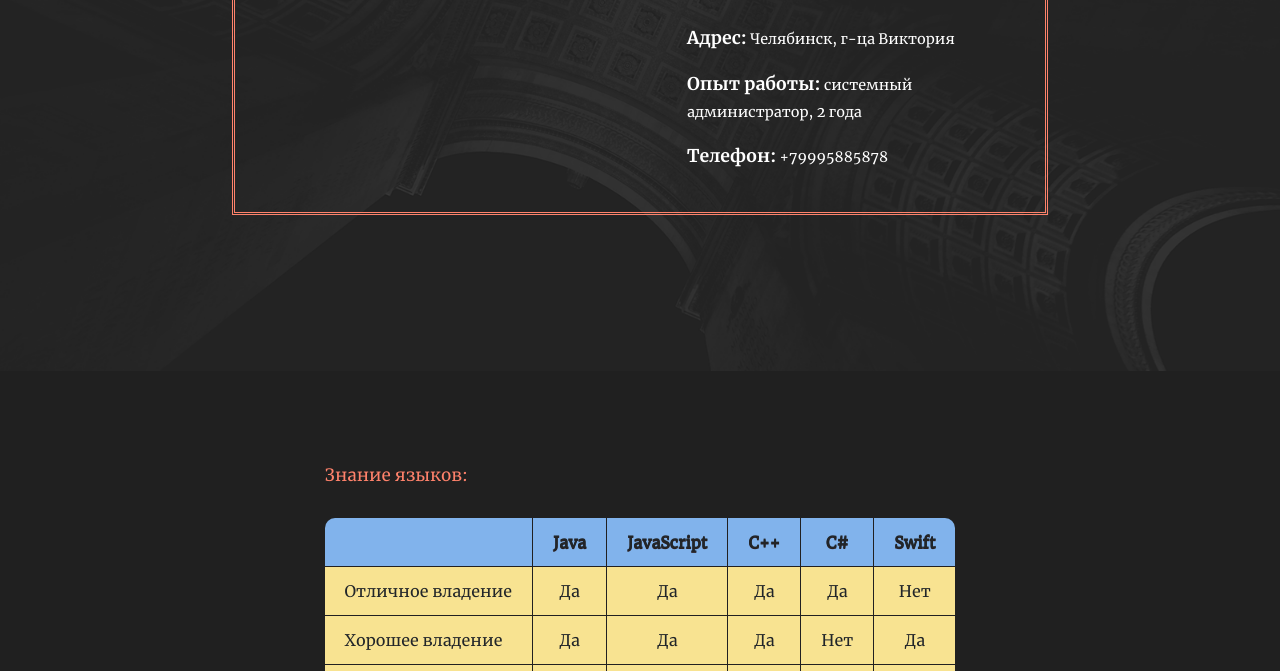
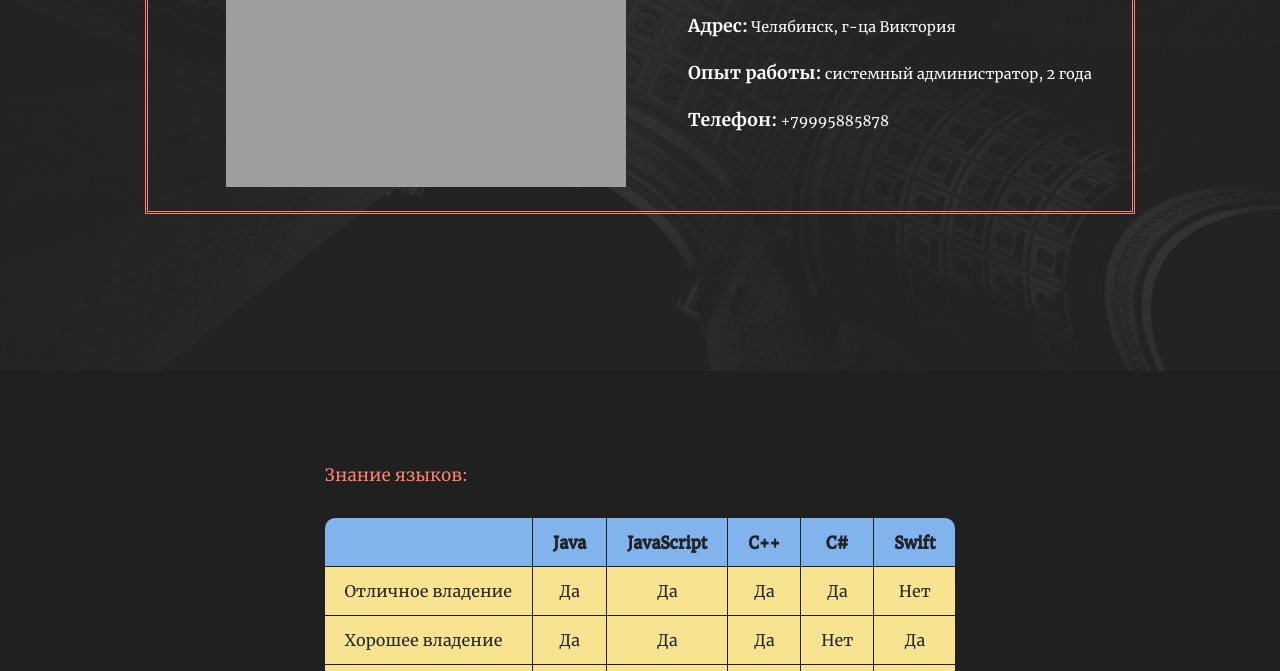
Before and after one commit to JasmanDev/XPage-test-task, a plain HTML site: page index.html in a window 1280 px wide. Shown: the part 429-1100 px from the top of the page. Drawn offline with Linux system fonts and the light colour scheme; the site is published under a folder, as on GitHub Pages, so addresses that start at the root find nothing.

Commit message:
Update index.html

```diff
--- a/index.html
+++ b/index.html
@@ -38,7 +38,7 @@
 							<div class="me">
 								<div class="row m-auto">
 									<div class="col-12 col-sm-6 col-md-6 col-lg-6 d-flex align-items-center justify-content-center">
-										<img class="img-fluid" src="/img/photo.png" alt="">
+										<img class="img-fluid" src="img/photo.png" alt="">
 									</div>
 									<div class="col-12 col-sm-6 col-md-6 col-lg-6 d-flex align-items-center justify-content-center">
 										<div class="about">
```
